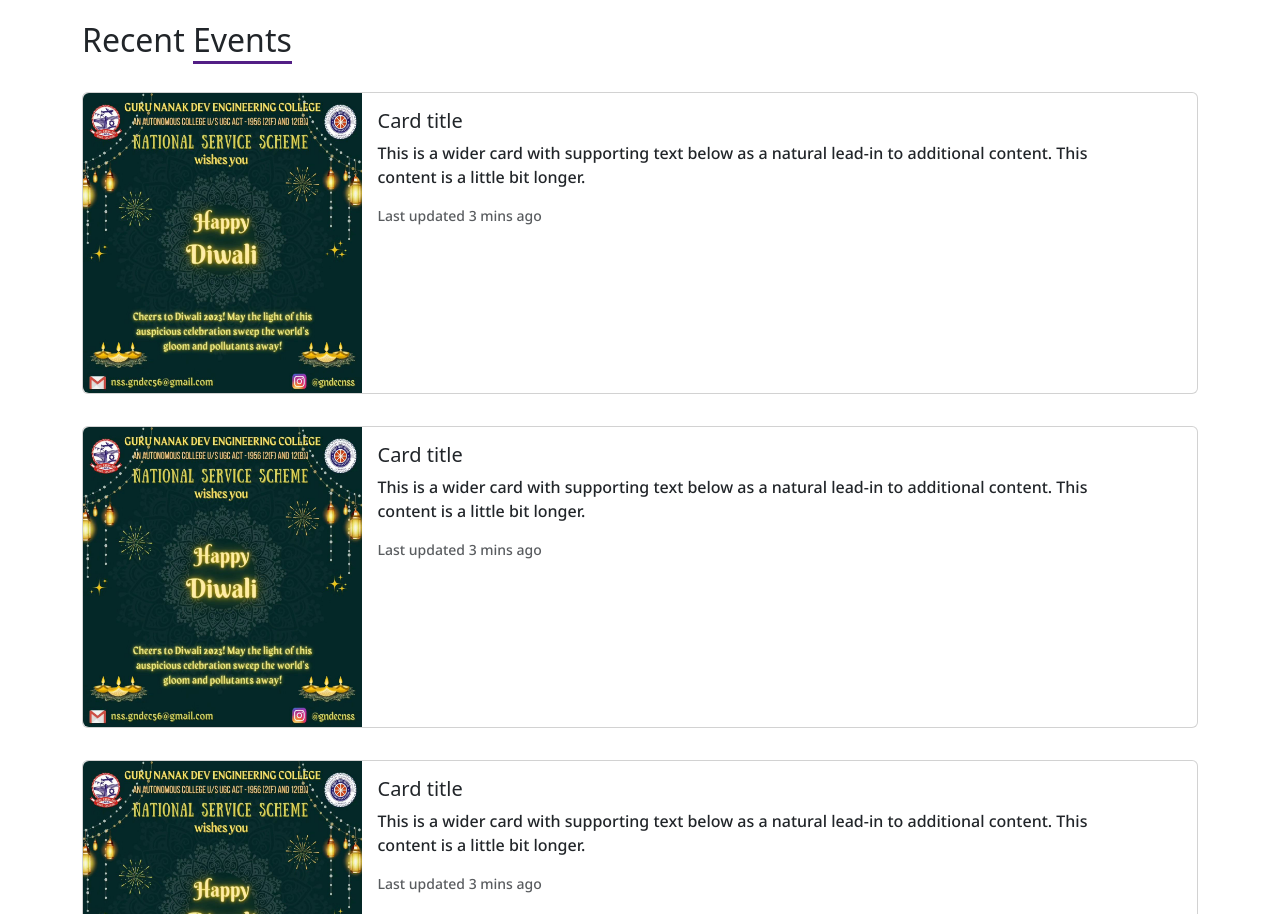
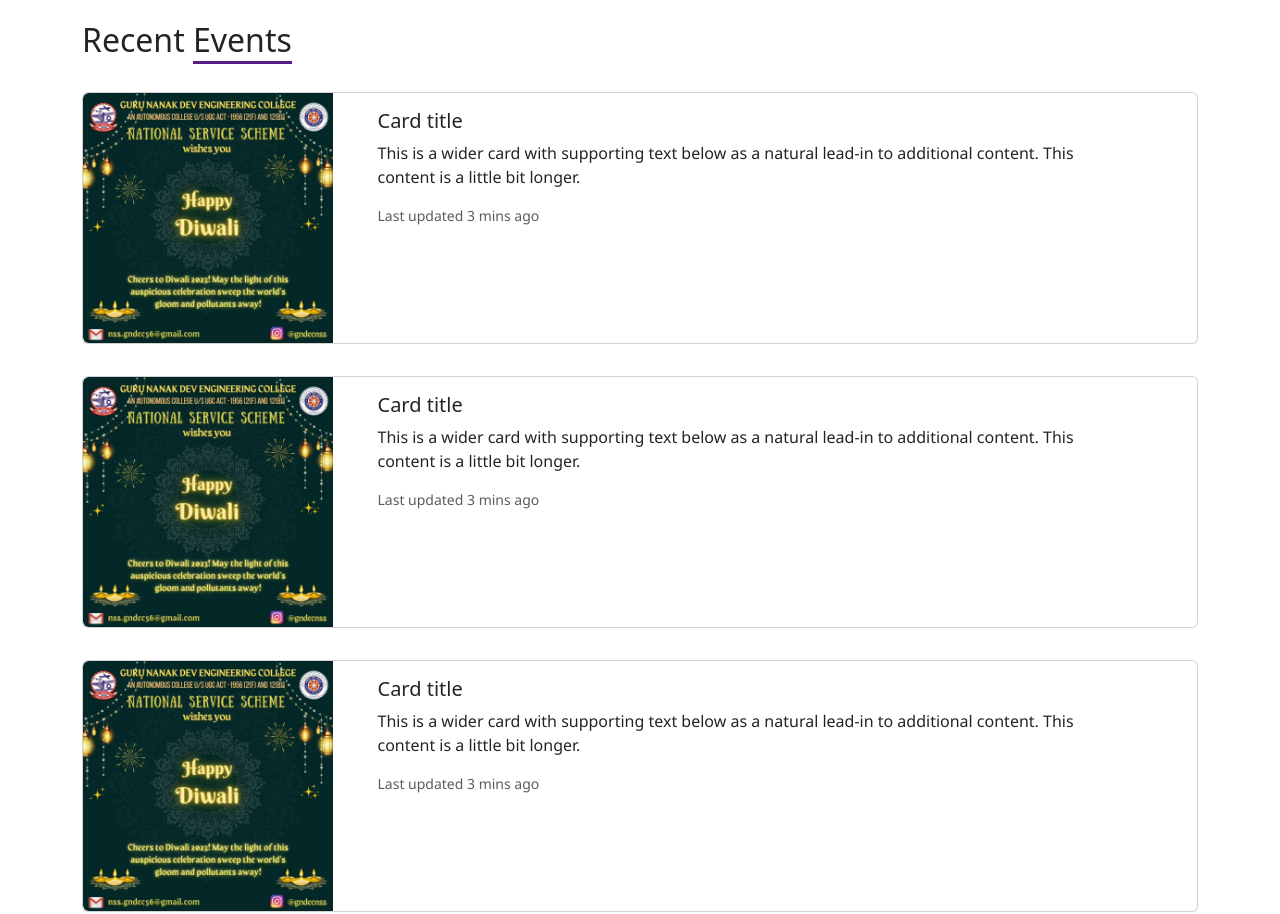
Before and after one commit to techScript-roshan/NSS-Website, a plain HTML site: page Pages/event/index.html in a window 1280 px wide. Shown: the part 767-1681 px from the top of the page. Drawn offline with nearby package versions, Linux system fonts and the light colour scheme; files whose address does not match are found by name; a web font is replaced by a local one.

Commit message:
Button background color updated and all events has been hide by default except 3

```diff
--- a/Pages/event/event.css
+++ b/Pages/event/event.css
@@ -33,6 +33,28 @@
 .recent_events h2 span {
   border-bottom: 3px solid rgb(var(--primary-color));
 }
-.event_img{
-    height: 300px !important;
+.event_img {
+  height: 250px !important;
 }
+.card-text {
+  font-weight: 400;
+}
+.card-body button,
+.load_moreBtn button {
+  background-color: rgb(var(--primary-color));
+  border-color: rgb(var(--primary-color));
+}
+.card-body button:hover,
+.load_moreBtn button:hover {
+  background-color: rgba(var(--primary-color), 0.9);
+}
+.recent_events .card {
+  display: none;
+}
+
+.recent_events .card:nth-child(1),
+.recent_events .card:nth-child(2),
+.recent_events .card:nth-child(3),
+.recent_events .card:nth-child(4) {
+  display: block;
+}
```
